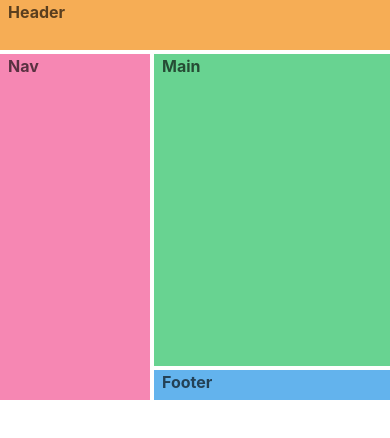
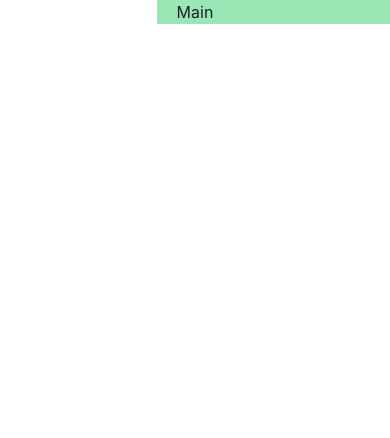
Before and after one commit to anudeep22003/react-frontend-games-app, a React (Vite) app: page / in a window 390 px wide. Shown: the top 438 px of the page. Built offline with nearby package versions, Linux system fonts and the light colour scheme.

Commit message:
build a responsive layout

```diff
--- a/src/App.tsx
+++ b/src/App.tsx
@@ -1,4 +1,4 @@
-import { Grid, GridItem } from "@chakra-ui/react";
+import { Grid, GridItem, Show } from "@chakra-ui/react";
 // import "./App.css";
 // import Card from "./components/Card.tsx";
 
@@ -7,27 +7,23 @@
     <>
       {/* <Card></Card> */}
       <Grid
-        templateAreas={`"header header"
-                        "nav main"
-                        "nav footer"`}
-        templateRows={"50px 1fr 30px"}
-        templateColumns={"150px 1fr"}
-        h="400px"
-        gap="1"
-        color="blackAlpha.700"
-        fontWeight="bold"
+        // templateAreas={`"nav nav"
+        //                 "aside main"`}
+        templateAreas={{
+          sm: `"nav" "main"`,
+          lg: `"nav nav" "aside main"`,
+        }}
       >
-        <GridItem pl="2" bg="orange.300" area={"header"}>
-          Header
-        </GridItem>
-        <GridItem pl="2" bg="pink.300" area={"nav"}>
+        <GridItem px="5" area="nav" bg="pink.200">
           Nav
         </GridItem>
-        <GridItem pl="2" bg="green.300" area={"main"}>
+        <Show above="lg">
+          <GridItem px="5" area="aside" bg="yellow.200">
+            Aside
+          </GridItem>
+        </Show>
+        <GridItem px="5" area="main" bg="green.200">
           Main
-        </GridItem>
-        <GridItem pl="2" bg="blue.300" area={"footer"}>
-          Footer
         </GridItem>
       </Grid>
     </>
```
